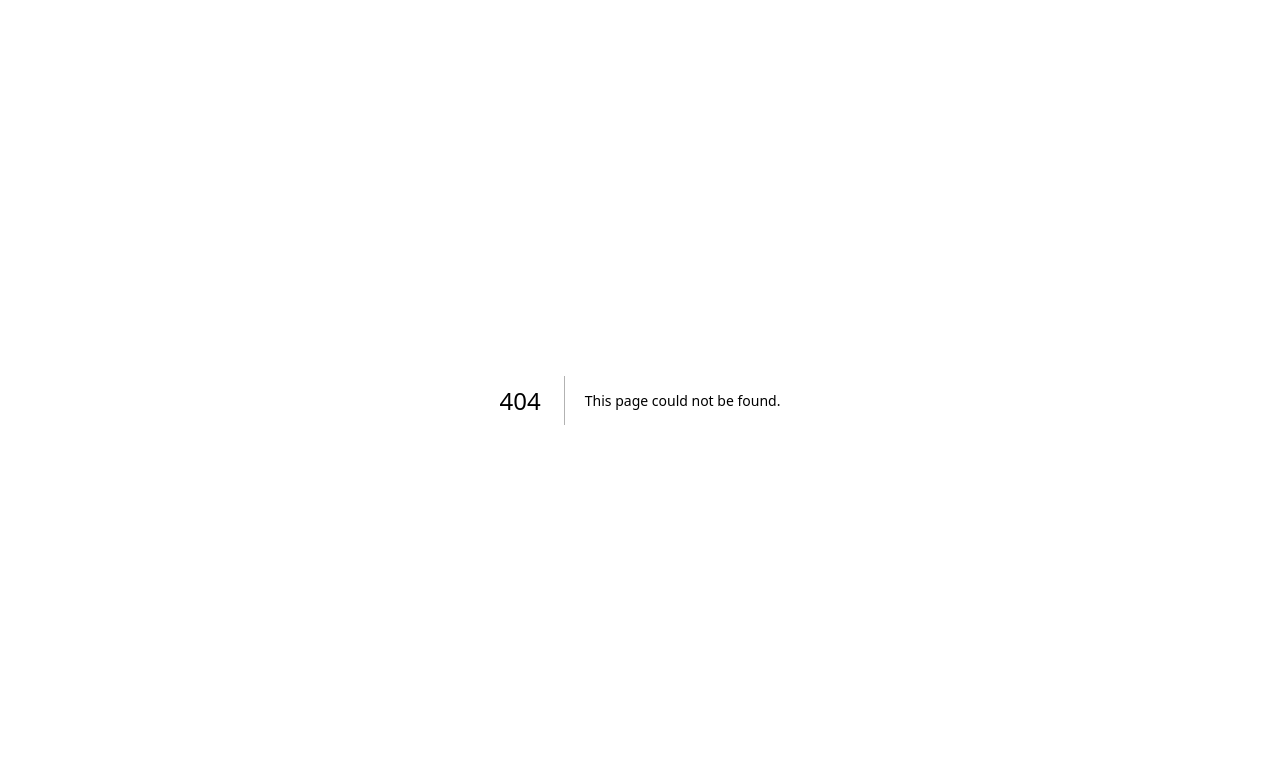
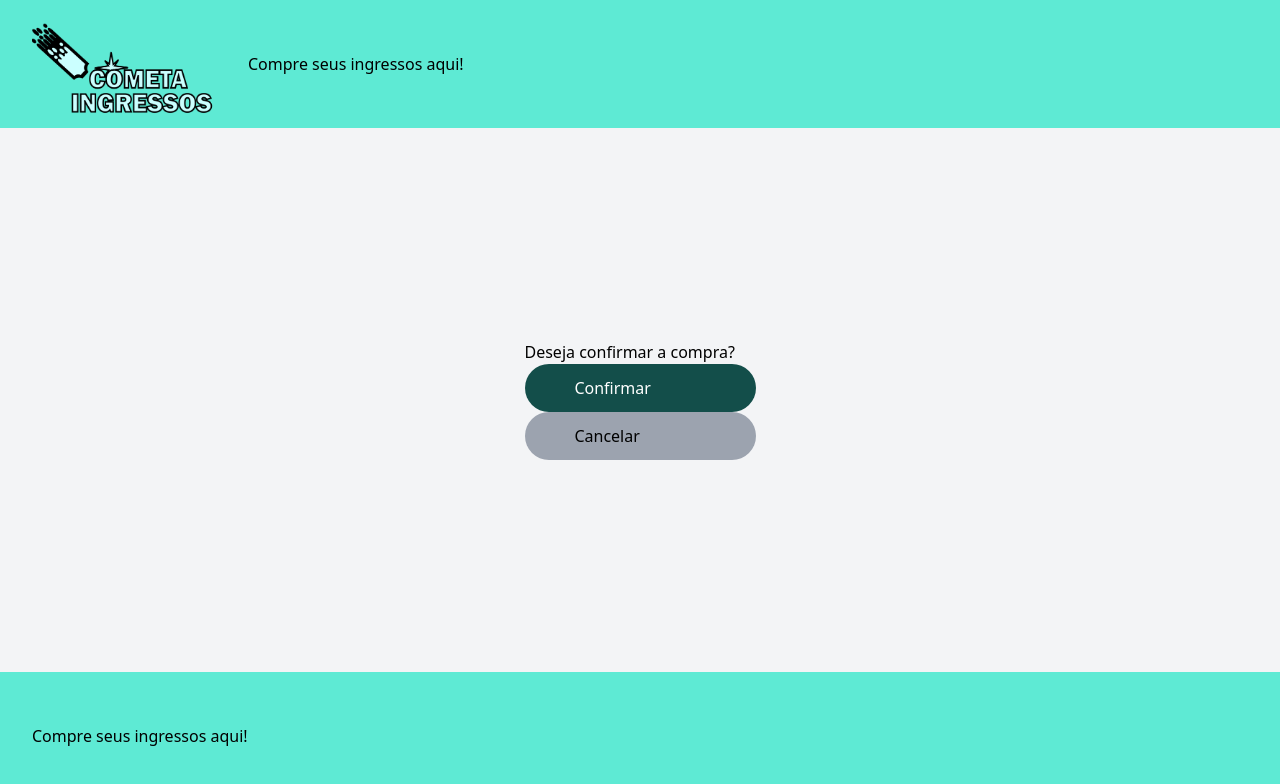
Before and after one commit to Yamazaki-Khaio/Cometa-Ingresso, a Next.js app in the folder ingressoscometa/: page /finalizar_compra in a window 1280 px wide. Before the commit this address had no page. Shown: the top 784 px of the page. Built offline with nearby package versions, Linux system fonts and the light colour scheme.

Commit message:
Tela confirmar compra

```diff
--- /dev/null
+++ b/ingressoscometa/src/components/Tela Finalizar Compra/BotaoCancelarCompra.tsx
@@ -0,0 +1,21 @@
+export default function BotaoCancelarCompra(){
+
+    return(
+        <div>
+            <input type="cancelar" value="            Cancelar" className={`
+                    flex flex-col items-center justify-center
+                     w-25 h-12  // diminuindo o comprimento do botão
+                     bg-gray-400
+                     text-black
+                     text-24
+                     rounded-3xl  // aumentando o valor do border-radius
+                     transition-all duration-300  // adicionando um efeito de transição
+                     hover:white-800  // adicionando uma cor de fundo quando o botão é hoverado
+                     active:white-700  // adicionando uma cor de fundo quando o botão é clicado
+                `} />
+
+
+        </div>
+    )
+
+}
--- /dev/null
+++ b/ingressoscometa/src/components/Tela Finalizar Compra/BotaoConfirmarCompra.tsx
@@ -0,0 +1,21 @@
+export default function BotaoConfirmarCompra(){
+
+    return(
+        <div>
+            <input type="confirmar" value="            Confirmar" className={`
+                    flex flex-col items-center justify-center
+                     w-25 h-12  // diminuindo o comprimento do botão
+                     bg-teal-900
+                     text-white
+                     text-24
+                     rounded-3xl  // aumentando o valor do border-radius
+                     transition-all duration-300  // adicionando um efeito de transição
+                     hover:bg-teal-800  // adicionando uma cor de fundo quando o botão é hoverado
+                     active:bg-teal-700  // adicionando uma cor de fundo quando o botão é clicado
+                `} />
+
+
+        </div>
+    )
+
+}
--- a/ingressoscometa/src/components/Tela Finalizar Compra/FinalizarCompra.tsx
+++ b/ingressoscometa/src/components/Tela Finalizar Compra/FinalizarCompra.tsx
@@ -1,13 +1,14 @@
+import BotaoConfirmarCompra from "./BotaoConfirmarCompra"
+import BotaoCancelarCompra from "./BotaoCancelarCompra"
+
 export default function FinalizarCompra() {
     return (
-        <div className="flex flex-col justify-center items-center h-screen bg-gray-100">
+        <div className="flex flex-col justify-center items-center p-12 bg-gray-100">
             <form>
-
+                <h2>Deseja confirmar a compra?</h2>
+                <BotaoConfirmarCompra/>
+                <BotaoCancelarCompra/>
             </form>
-
-
-
-
         </div>
     )
 }
--- /dev/null
+++ b/ingressoscometa/src/pages/finalizar_compra.tsx
@@ -0,0 +1,10 @@
+import Layout from "@/components/layout";
+import FinalizarCompra from "@/components/Tela Finalizar Compra/FinalizarCompra";
+
+export default function finalizar(){
+    return(
+        <div>
+            <Layout pagina={<FinalizarCompra/>} exibirBotao={false} exibirBotao2={false} exibirBotao3={false}/>
+        </div>
+    )
+}
```
